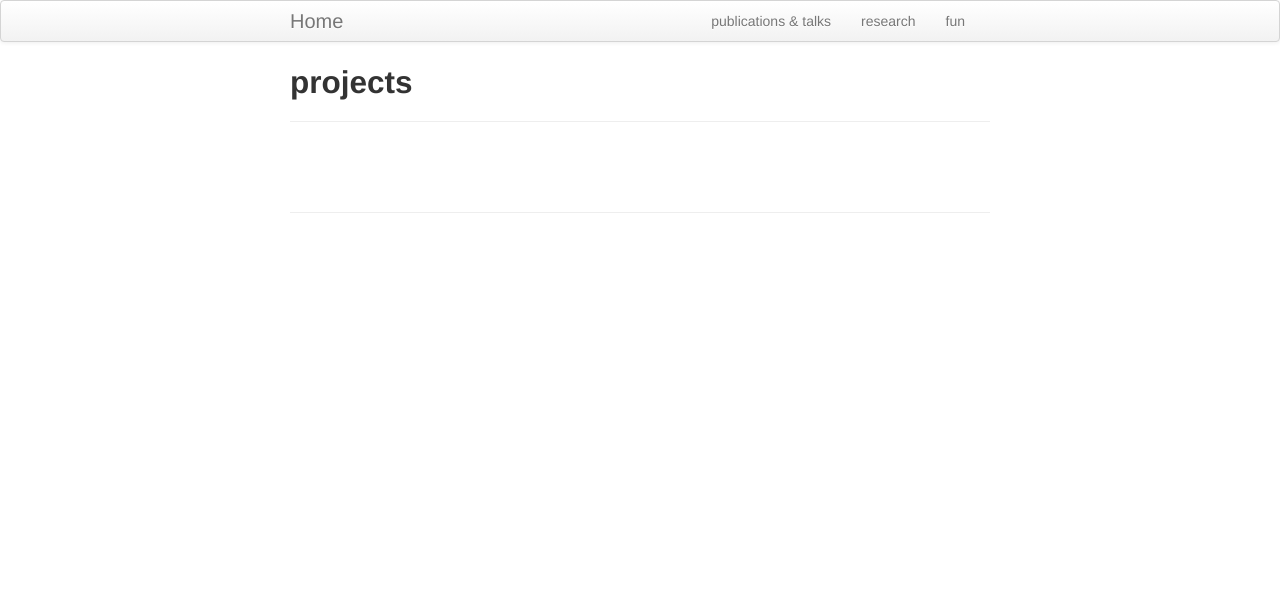
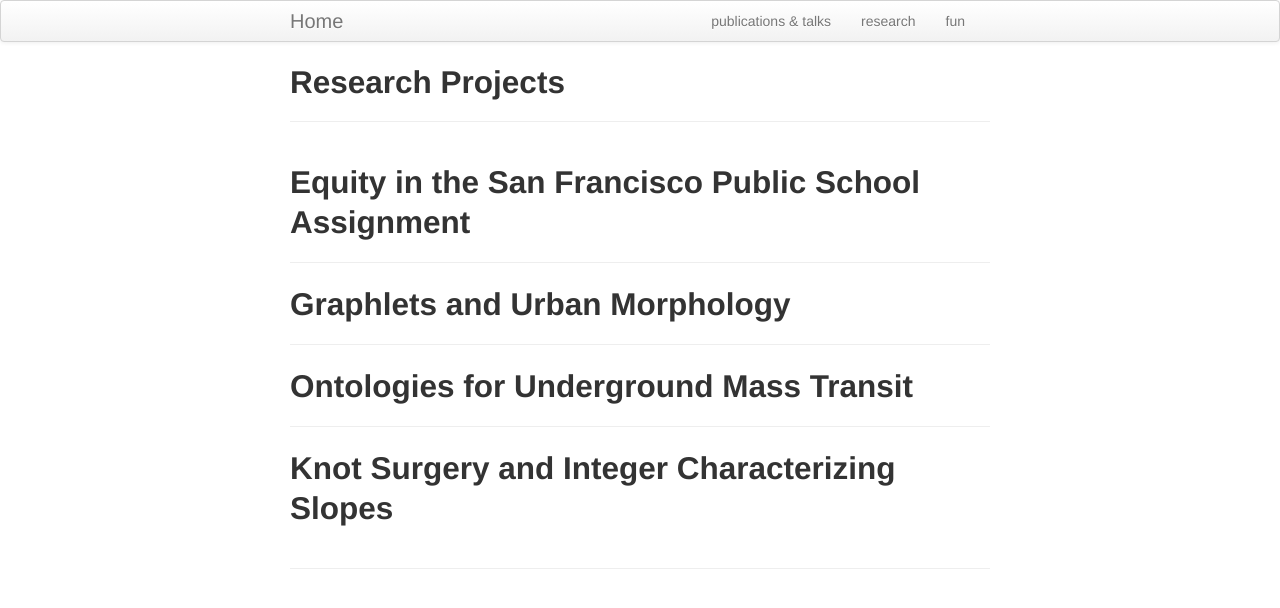
Before and after one commit to gsagostini/gsagostini.github.io, a Jekyll site: the page built from pages/projects.md, in a window 1280 px wide. Shown: the top 608 px of the page. Built offline with Jekyll 4.4.1, drawn with Linux system fonts in a browser that asks for light colours.

Commit message:
added headers to projects

```diff
--- a/pages/projects.md
+++ b/pages/projects.md
@@ -1,5 +1,15 @@
 ---
 layout: page
-title: projects
+title: Research Projects
 description: This is what I am up to
 ---
+## Equity in the San Francisco Public School Assignment
+
+---
+## Graphlets and Urban Morphology
+
+---
+## Ontologies for Underground Mass Transit
+
+---
+## Knot Surgery and Integer Characterizing Slopes
```
